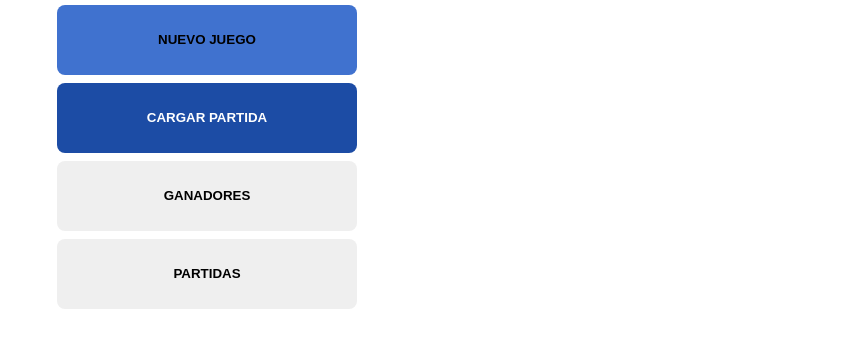
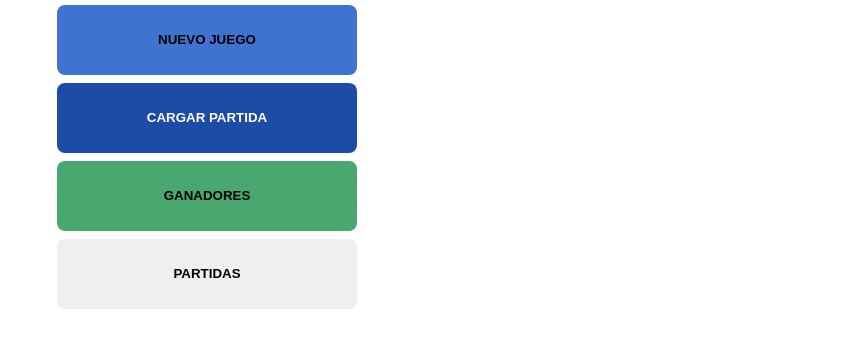
Before and after one commit to urielman/wordleJs, a plain HTML site: page index.html in a window 1280 px wide. Shown: the part 383-730 px from the top of the page, without its empty margins (433-1280 px from the left). Drawn offline with Linux system fonts and the light colour scheme.

Commit message:
color boton 3

```diff
--- a/css/style.css
+++ b/css/style.css
@@ -6,6 +6,7 @@
   --color-background: white;
   --color-btn1: rgb(64, 114, 207);
   --color-btn2: rgb(28, 76, 165);
+  --color-btn3: rgb(73, 168, 112);
 }
 
 html, main {
@@ -247,6 +248,9 @@ a.btn {
   transition: all 0.3s;
 }
 
+.btnWinners {
+  background-color: var(--color-btn3);
+}
 .paddingBottom {
   margin-bottom: 10px;
   margin-top: 10px;
```
